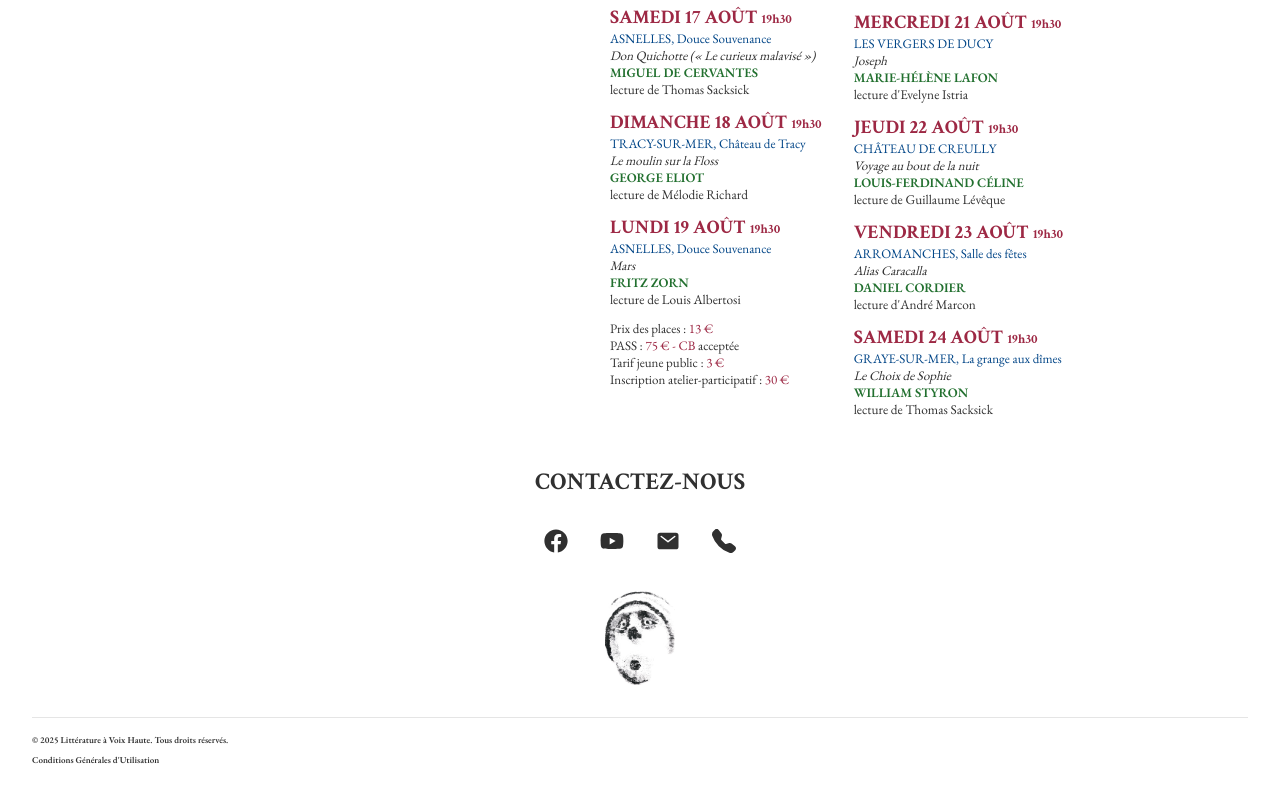
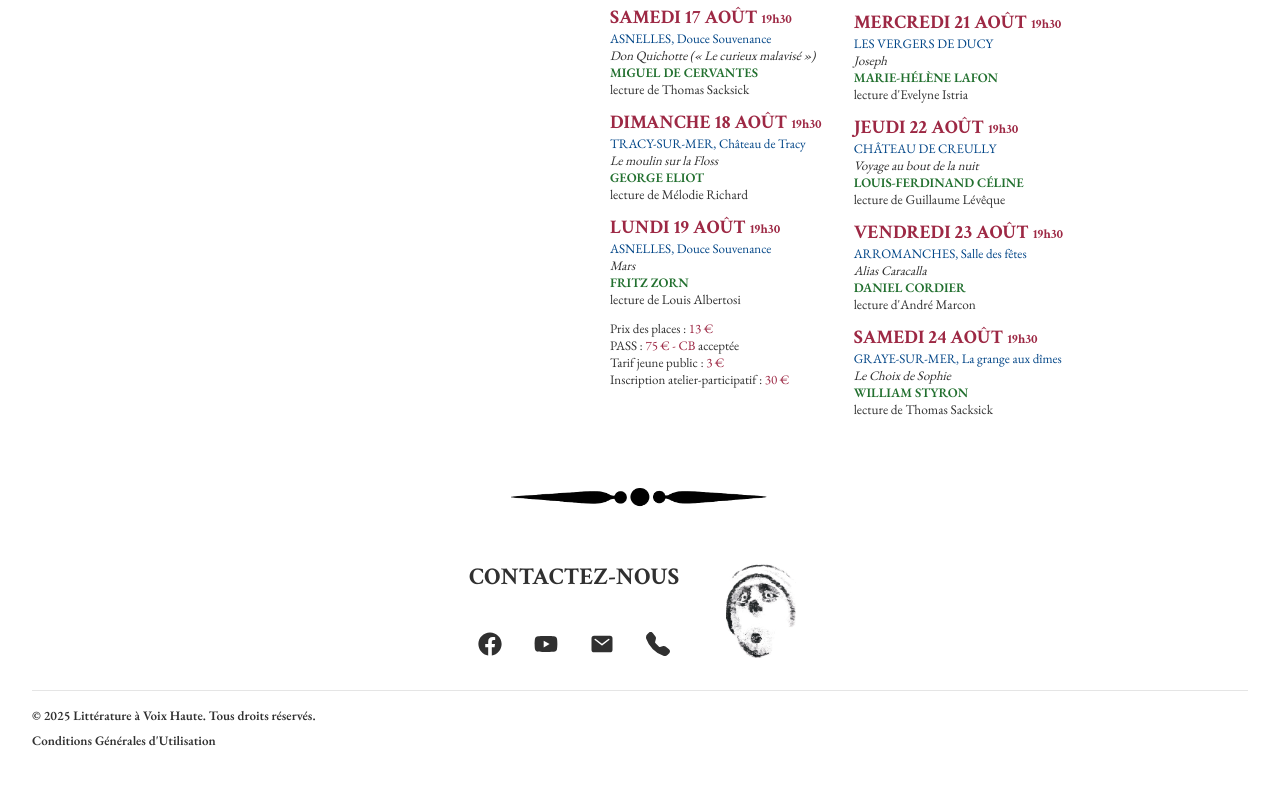
Before and after one commit to MarieSacksick/lavh_website, a Next.js app: page / in a window 1280 px wide. Shown: the part 805-1603 px from the top of the page. Built offline with nearby package versions, Linux system fonts and the light colour scheme.

Commit message:
Update footer

```diff
--- a/app/components/Footer/Footer.module.css
+++ b/app/components/Footer/Footer.module.css
@@ -6,8 +6,9 @@
 
 .content {
   display: flex;
-  flex-direction: column;
+  flex-direction: row;
   align-items: center;
+  align-self: center;
   gap: 2rem;
 }
 
@@ -15,6 +16,19 @@
   display: flex;
   gap: 2rem;
   justify-content: center;
+}
+
+.footerContent {
+  width: 100%;
+  display: flex;
+  flex-direction: column;
+}
+
+.iconsAndTitleContainer {
+  display: flex;
+  gap: 0.5rem;
+  justify-content: center;
+  flex-direction: column;
 }
 
 .iconLink {
@@ -52,11 +66,11 @@
 }
 
 .copyright {
-  font-size: xx-small;
+  font-size: small;
 }
 
 .legalLink {
-  font-size: xx-small;
+  font-size: small;
   text-decoration: none;
 }
 
@@ -67,6 +81,11 @@
 
   .iconsContainer {
     gap: 1.5rem;
+  }
+  .content {
+    display: flex;
+    flex-direction: column;
+    height: 100%;
   }
 
   .icon {
@@ -84,3 +103,17 @@
     font-size: 0.8rem;
   }
 }
+
+.footer {
+  padding: 2rem;
+  display: flex;
+  flex-direction: column;
+  align-items: center;
+  gap: 1rem;
+}
+
+.dividerOrnament {
+  height: 60px;
+  width: auto;
+  margin-bottom: 1rem;
+}
--- a/app/components/Footer/Footer.tsx
+++ b/app/components/Footer/Footer.tsx
@@ -9,9 +9,18 @@ export default function Footer() {
   const currentYear = new Date().getFullYear();
 
   return (
-    <footer className={styles.container}>
+    <footer className={styles.footer}>
+      <Image
+        src={'divider_ornament.png'}
+        alt=""
+        width={100}
+        height={100}
+        className={styles.dividerOrnament}
+      />
+      <div className={styles.footerContent}>
+        <div className={styles.content}>
+          <div className={styles.iconsAndTitleContainer}>
             <h2>Contactez-nous</h2>
-      <div className={styles.content}>
             <div className={styles.iconsContainer}>
               <a
                 href="https://www.facebook.com/litteratureavoixhaute/?locale=fr_FR"
@@ -36,6 +45,7 @@ export default function Footer() {
                 <BsTelephoneFill className={styles.icon} />
               </a>
             </div>
+          </div>
           <Image
             src={'head_from_logo.png'}
             alt=""
@@ -52,6 +62,7 @@ export default function Footer() {
             Conditions Générales d&apos;Utilisation
           </Link>
         </div>
+      </div>
     </footer>
   );
 }
```
Lines whose indentation alone changed are shown as unchanged.
